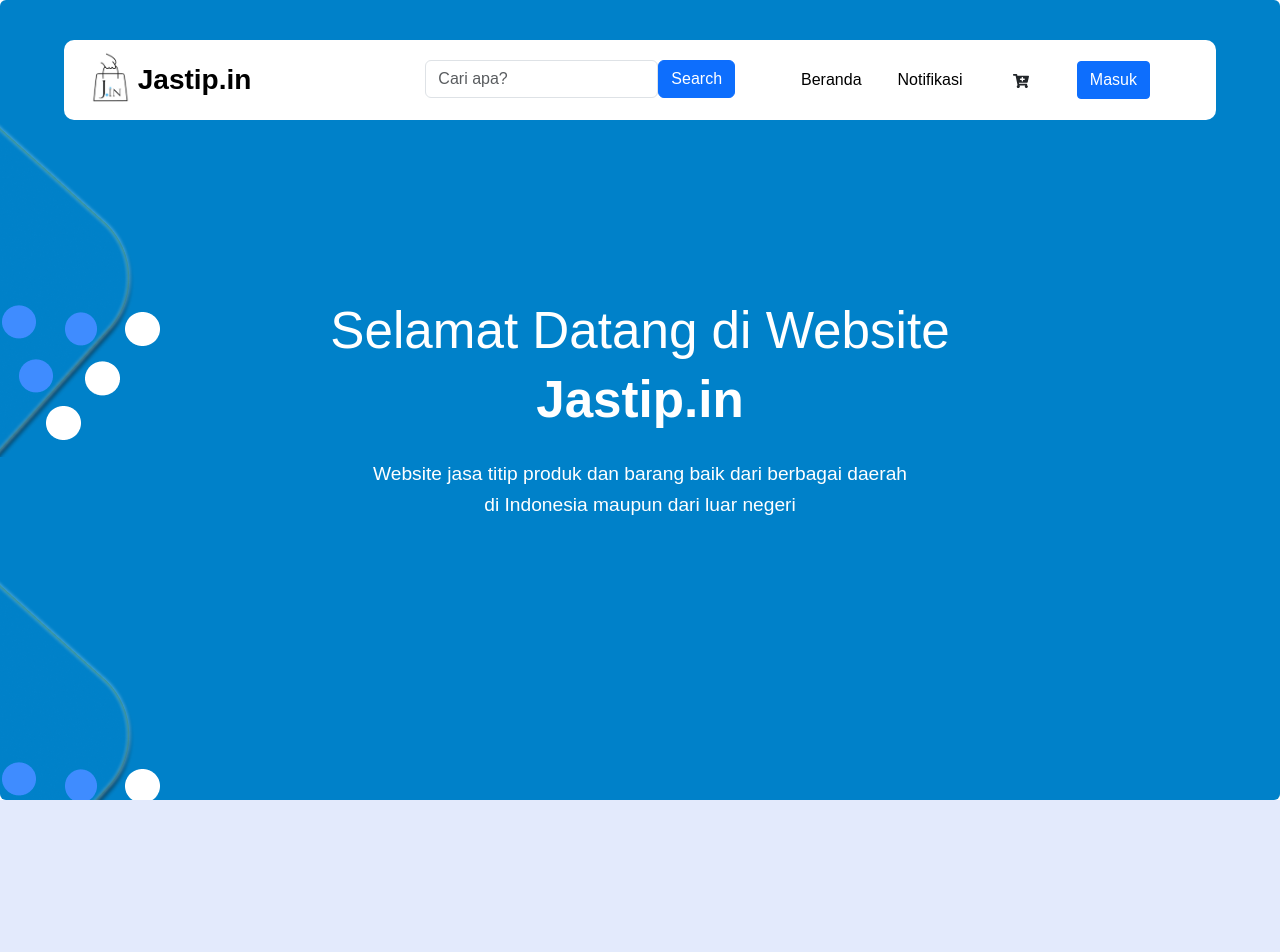
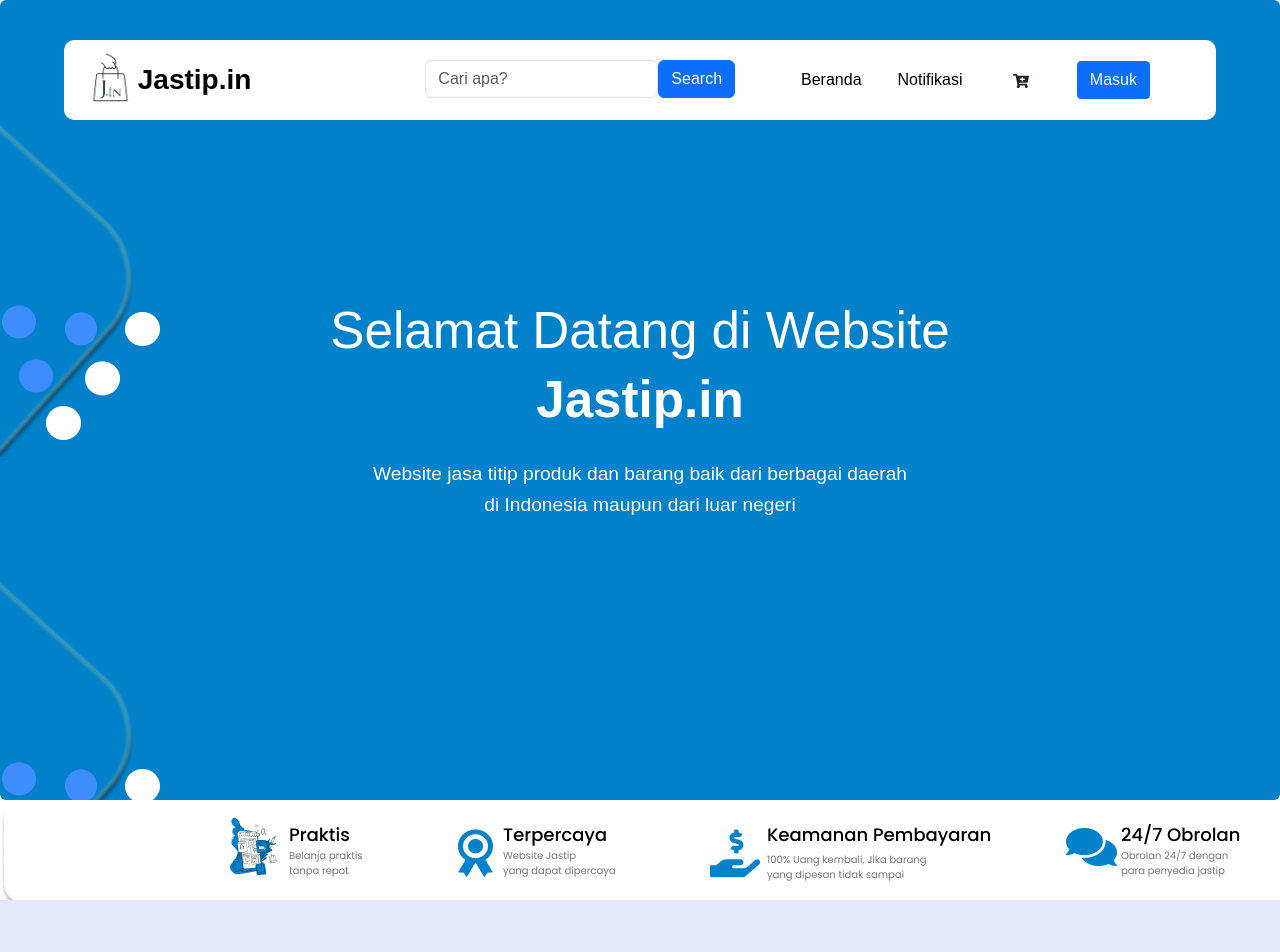
Before and after one commit to fergams/Jastipin_SkyCoders, a React (Vite) app: page / in a window 1280 px wide. Shown: the top 952 px of the page. Built offline with nearby package versions, Linux system fonts and the light colour scheme.

Commit message:
nambahin fitur

```diff
--- a/src/main.css
+++ b/src/main.css
@@ -137,6 +137,11 @@
     height: 250px;
 }
 
+.fitur {
+    background-image: url("../src/assets/img/unggulan.png");
+    height: 100px;
+}
+
 .footer {
     background-image: url("../src/assets/img/footer.png");
     width: 100%;
--- a/src/pages/Home.jsx
+++ b/src/pages/Home.jsx
@@ -18,6 +18,7 @@
           <Row className="header-box align-center fw-bold"><h6> di Indonesia maupun dari luar negeri</h6></Row>
         </Container>
       </header>
+      <div className='fitur mr-5'></div>
       <div className='produk w-100 min-vh-100'>
         <Container>
       {/* <Row>
```
Also changed, not shown: src/assets/img/unggulan.png (added).
